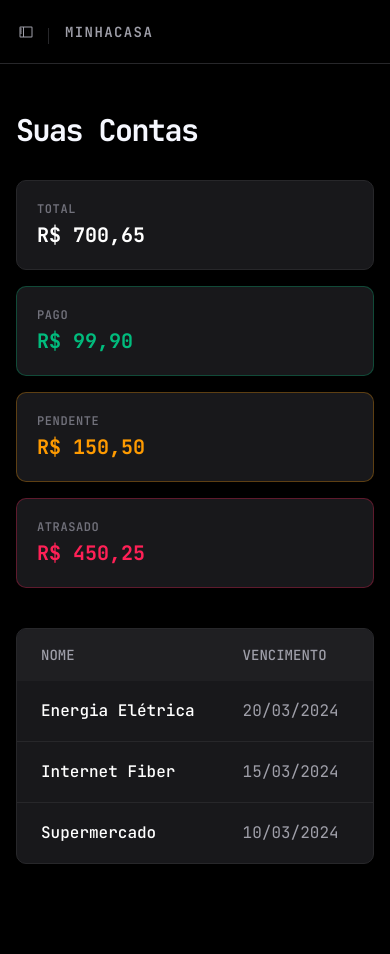
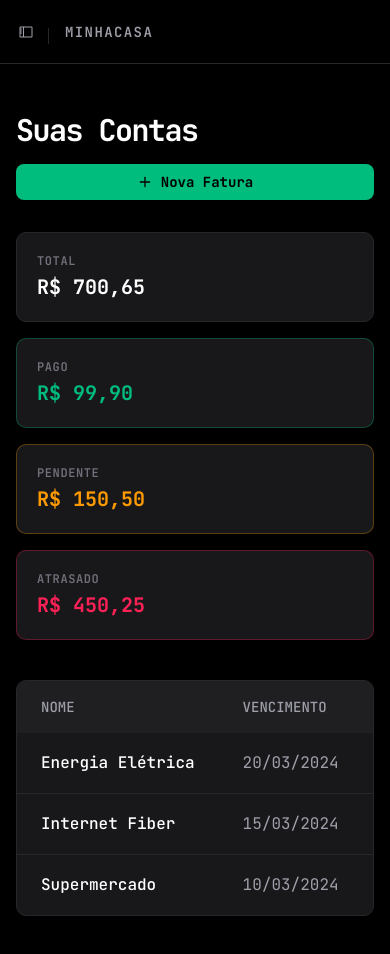
Before and after one commit to mrpunkdasilva/minhacasa, a Next.js app: page /view/pages/invoices in a window 390 px wide. Shown: the top 954 px of the page. Before the commit the page ends 912 px from the top, so only its background shows below. Built offline with nearby package versions, Linux system fonts and the light colour scheme.

Commit message:
add new beans

```diff
--- a/src/app/view/pages/invoices-list/invoices-list.view.tsx
+++ b/src/app/view/pages/invoices-list/invoices-list.view.tsx
@@ -1,5 +1,7 @@
 import { invoicesMock } from "@/app/infra/mocks/invoice/invoice.mock";
 import { InvoiceStatus } from "@/app/domain/enums/invoice-status/invoice-status";
+import Link from "next/link";
+import { Plus } from "lucide-react";
 
 export default function InvoicesListView() {
   const totals = invoicesMock.reduce(
@@ -15,8 +17,17 @@ export default function InvoicesListView() {
 
   return (
     <div className="container mx-auto py-12 px-4 max-w-5xl">
-      <div className="flex justify-between items-center mb-8">
-        <h1 className="text-3xl font-bold tracking-tighter">Suas Contas</h1>
+      <div className="flex flex-col sm:flex-row sm:justify-between sm:items-center gap-4 mb-8">
+        <h1 className="text-3xl font-bold tracking-tighter text-white">
+          Suas Contas
+        </h1>
+        <Link
+          href="/view/pages/invoices/new"
+          className="bg-emerald-500 hover:bg-emerald-600 text-black px-4 py-2 rounded-md text-sm font-bold transition-all flex items-center justify-center gap-2 w-full sm:w-auto"
+        >
+          <Plus size={16} />
+          Nova Fatura
+        </Link>
       </div>
 
       {/* Statistics Section */}
@@ -47,10 +58,15 @@ export default function InvoicesListView() {
               {invoicesMock.map((invoice) => (
                 <tr
                   key={invoice.uuid}
-                  className="hover:bg-zinc-800/30 transition-colors"
+                  className="hover:bg-zinc-800/30 transition-colors group"
                 >
                   <td className="px-6 py-4 font-medium text-white text-nowrap">
-                    {invoice.name}
+                    <Link
+                      href={`/view/pages/invoices/${invoice.uuid}`}
+                      className="hover:text-emerald-500 transition-colors"
+                    >
+                      {invoice.name}
+                    </Link>
                   </td>
                   <td className="px-6 py-4 text-zinc-400 text-nowrap">
                     {new Date(invoice.dueDate).toLocaleDateString("pt-BR")}
```
